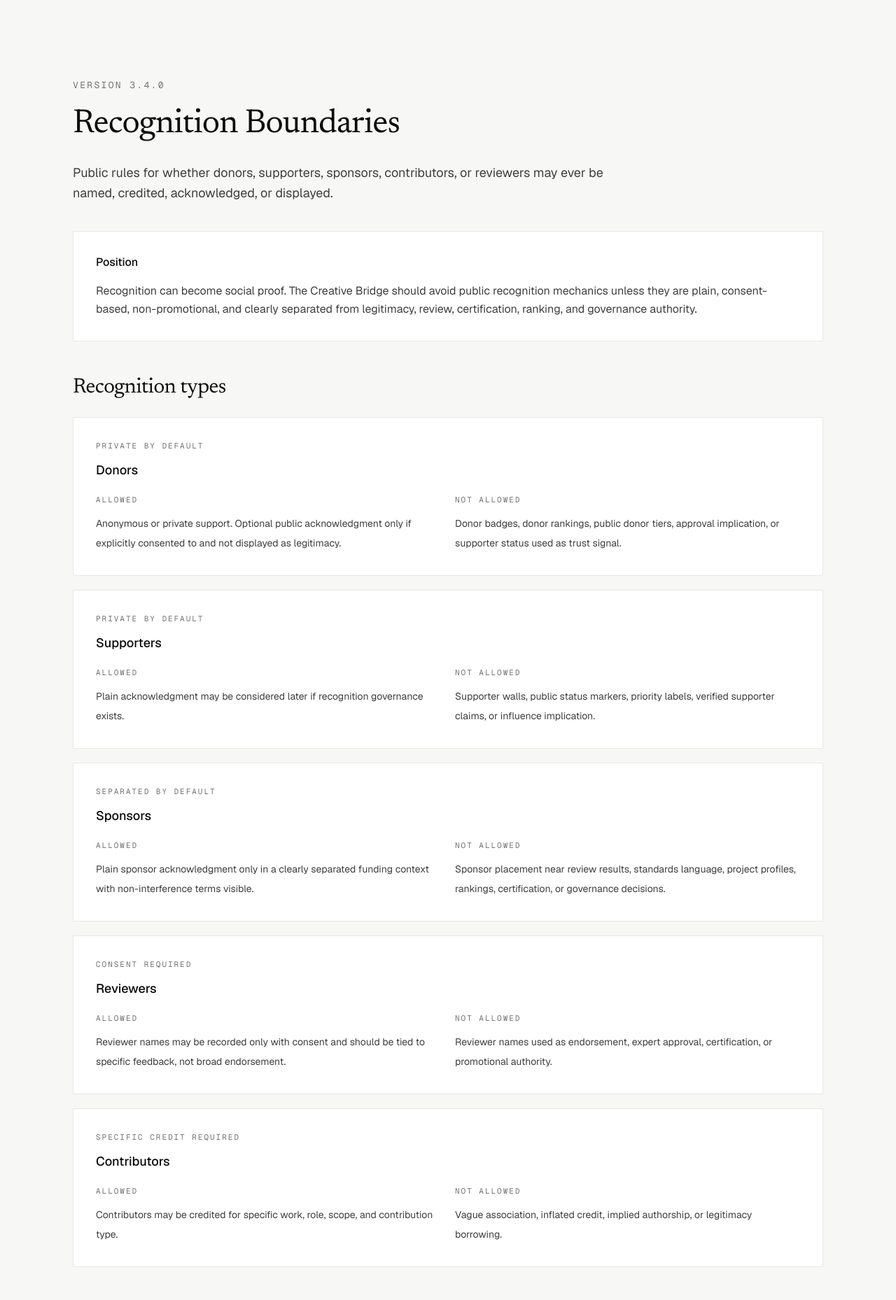
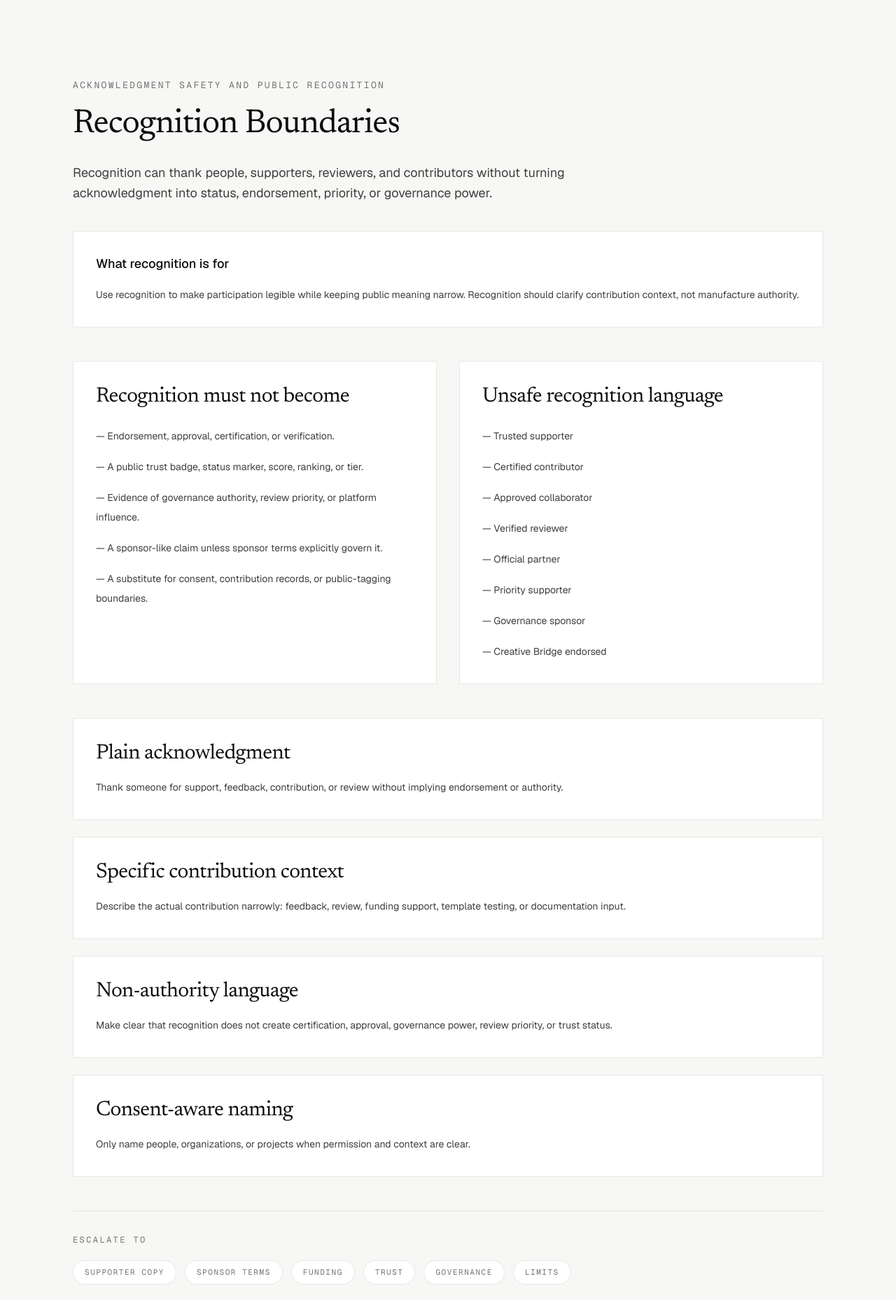
Before and after one commit to zacharymplace/creative-bridge, a Next.js app: page /recognition-boundaries in a window 1280 px wide. Shown: the top 1858 px of the page at 70% size. Built offline with nearby package versions, Linux system fonts and the light colour scheme.

Commit message:
Refine recognition boundaries for readers

```diff
--- a/package.json
+++ b/package.json
@@ -1,6 +1,6 @@
 {
   "name": "creative-bridge",
-  "version": "3.50.0",
+  "version": "3.51.0",
   "private": true,
   "scripts": {
     "prebuild": "node scripts/sync-public-assets.mjs",
--- a/scripts/qa-static-export.mjs
+++ b/scripts/qa-static-export.mjs
@@ -109,6 +109,8 @@ const requiredFiles = [
   "docs/releases/v3.48.0.md",
   "docs/releases/v3.49.0.md",
   "docs/releases/v3.50.0.md",
+  "docs/releases/v3.51.0.md",
+  "docs/system/recognition-boundaries-reader-pass.md",
   "docs/system/supporter-copy-reader-pass.md",
   "docs/system/donation-staging-reader-pass.md",
   "docs/system/donation-launch-review-reader-pass.md",
--- a/scripts/sync-public-assets.mjs
+++ b/scripts/sync-public-assets.mjs
@@ -101,6 +101,8 @@ const markdownFiles = [
   "releases/v3.48.0.md",
   "releases/v3.49.0.md",
   "releases/v3.50.0.md",
+  "releases/v3.51.0.md",
+  "system/recognition-boundaries-reader-pass.md",
   "system/supporter-copy-reader-pass.md",
   "system/donation-staging-reader-pass.md",
   "system/donation-launch-review-reader-pass.md",
--- a/src/app/recognition-boundaries/page.tsx
+++ b/src/app/recognition-boundaries/page.tsx
@@ -1,102 +1,145 @@
-import { recognitionBoundaries } from "@/content/recognition-boundaries/recognition-boundaries";
+import Link from "next/link";
+
+const recognitionMustNotBecome = [
+  "Endorsement, approval, certification, or verification.",
+  "A public trust badge, status marker, score, ranking, or tier.",
+  "Evidence of governance authority, review priority, or platform influence.",
+  "A sponsor-like claim unless sponsor terms explicitly govern it.",
+  "A substitute for consent, contribution records, or public-tagging boundaries.",
+];
+
+const safePatterns = [
+  {
+    title: "Plain acknowledgment",
+    description:
+      "Thank someone for support, feedback, contribution, or review without implying endorsement or authority.",
+  },
+  {
+    title: "Specific contribution context",
+    description:
+      "Describe the actual contribution narrowly: feedback, review, funding support, template testing, or documentation input.",
+  },
+  {
+    title: "Non-authority language",
+    description:
+      "Make clear that recognition does not create certification, approval, governance power, review priority, or trust status.",
+  },
+  {
+    title: "Consent-aware naming",
+    description:
+      "Only name people, organizations, or projects when permission and context are clear.",
+  },
+];
+
+const unsafePatterns = [
+  "Trusted supporter",
+  "Certified contributor",
+  "Approved collaborator",
+  "Verified reviewer",
+  "Official partner",
+  "Priority supporter",
+  "Governance sponsor",
+  "Creative Bridge endorsed",
+];
+
+const escalationPaths = [
+  { label: "Supporter Copy", href: "/supporter-copy" },
+  { label: "Sponsor Terms", href: "/sponsor-terms" },
+  { label: "Funding", href: "/funding" },
+  { label: "Trust", href: "/trust" },
+  { label: "Governance", href: "/governance" },
+  { label: "Limits", href: "/limits" },
+];
 
 export default function RecognitionBoundariesPage() {
   return (
     <main>
       <section className="cb-container cb-section-y">
         <p className="font-mono text-[13px] uppercase tracking-[0.18em] text-[var(--cb-muted)]">
-          Version {recognitionBoundaries.version}
+          Acknowledgment safety and public recognition
         </p>
 
         <h1 className="cb-display mt-4 max-w-4xl text-4xl tracking-tight text-[var(--cb-ink)] sm:text-5xl sm:leading-tight">
-          {recognitionBoundaries.title}
+          Recognition Boundaries
         </h1>
 
         <p className="mt-6 max-w-3xl text-lg leading-relaxed text-[var(--cb-body)]">
-          {recognitionBoundaries.summary}
+          Recognition can thank people, supporters, reviewers, and contributors
+          without turning acknowledgment into status, endorsement, priority, or
+          governance power.
         </p>
 
-        <div className="mt-10 border border-[var(--cb-border)] bg-[var(--cb-surface)] p-6 sm:p-8">
-          <h2 className="text-base font-medium text-[var(--cb-ink)]">
-            Position
-          </h2>
-          <p className="mt-4 text-base leading-relaxed text-[var(--cb-body)]">
-            {recognitionBoundaries.position}
-          </p>
-        </div>
-
-        <section className="mt-12">
-          <h2 className="cb-display text-3xl text-[var(--cb-ink)]">
-            Recognition types
+        <section className="mt-10 border border-[var(--cb-border)] bg-[var(--cb-surface)] p-6 sm:p-8">
+          <h2 className="text-lg font-medium text-[var(--cb-ink)]">
+            What recognition is for
           </h2>
 
-          <div className="mt-6 grid gap-5">
-            {recognitionBoundaries.recognitionTypes.map((item) => (
-              <article
-                key={item.title}
-                className="border border-[var(--cb-border)] bg-[var(--cb-surface)] p-6 sm:p-8"
-              >
-                <p className="font-mono text-[11px] uppercase tracking-[0.18em] text-[var(--cb-muted)]">
-                  {item.defaultState}
-                </p>
-                <h3 className="mt-3 text-lg font-medium text-[var(--cb-ink)]">
-                  {item.title}
-                </h3>
-
-                <div className="mt-5 grid gap-5 md:grid-cols-2">
-                  <div>
-                    <h4 className="font-mono text-[11px] uppercase tracking-[0.18em] text-[var(--cb-muted)]">
-                      Allowed
-                    </h4>
-                    <p className="mt-3 text-sm leading-7 text-[var(--cb-body)]">
-                      {item.allowed}
-                    </p>
-                  </div>
-                  <div>
-                    <h4 className="font-mono text-[11px] uppercase tracking-[0.18em] text-[var(--cb-muted)]">
-                      Not allowed
-                    </h4>
-                    <p className="mt-3 text-sm leading-7 text-[var(--cb-body)]">
-                      {item.notAllowed}
-                    </p>
-                  </div>
-                </div>
-              </article>
-            ))}
-          </div>
+          <p className="mt-4 text-sm leading-7 text-[var(--cb-body)]">
+            Use recognition to make participation legible while keeping public
+            meaning narrow. Recognition should clarify contribution context, not
+            manufacture authority.
+          </p>
         </section>
 
         <section className="mt-12 grid gap-8 lg:grid-cols-2">
-          <div className="border border-[var(--cb-border)] bg-[var(--cb-surface)] p-6 sm:p-8">
+          <article className="border border-[var(--cb-border)] bg-[var(--cb-surface)] p-6 sm:p-8">
             <h2 className="cb-display text-3xl text-[var(--cb-ink)]">
-              Public recognition rules
+              Recognition must not become
             </h2>
+
             <ul className="mt-6 space-y-4 text-sm leading-7 text-[var(--cb-body)]">
-              {recognitionBoundaries.publicRecognitionRules.map((item) => (
+              {recognitionMustNotBecome.map((item) => (
                 <li key={item}>— {item}</li>
               ))}
             </ul>
-          </div>
+          </article>
 
-          <div className="border border-[var(--cb-border)] bg-[var(--cb-surface)] p-6 sm:p-8">
+          <article className="border border-[var(--cb-border)] bg-[var(--cb-surface)] p-6 sm:p-8">
             <h2 className="cb-display text-3xl text-[var(--cb-ink)]">
-              Prohibited patterns
+              Unsafe recognition language
             </h2>
+
             <ul className="mt-6 space-y-4 text-sm leading-7 text-[var(--cb-body)]">
-              {recognitionBoundaries.prohibitedPatterns.map((item) => (
+              {unsafePatterns.map((item) => (
                 <li key={item}>— {item}</li>
               ))}
             </ul>
-          </div>
+          </article>
+        </section>
+
+        <section className="mt-12 grid gap-6">
+          {safePatterns.map((item) => (
+            <article
+              key={item.title}
+              className="border border-[var(--cb-border)] bg-[var(--cb-surface)] p-6 sm:p-8"
+            >
+              <h2 className="cb-display text-3xl text-[var(--cb-ink)]">
+                {item.title}
+              </h2>
+
+              <p className="mt-4 text-sm leading-7 text-[var(--cb-body)]">
+                {item.description}
+              </p>
+            </article>
+          ))}
         </section>
 
         <section className="mt-12 border-t border-[var(--cb-border)] pt-8">
           <h2 className="font-mono text-[12px] uppercase tracking-[0.2em] text-[var(--cb-muted)]">
-            Release gate
+            Escalate to
           </h2>
-          <p className="mt-4 max-w-3xl text-sm leading-7 text-[var(--cb-body)]">
-            {recognitionBoundaries.releaseGate}
-          </p>
+
+          <div className="mt-5 flex flex-wrap gap-3">
+            {escalationPaths.map((item) => (
+              <Link
+                key={item.href}
+                href={item.href}
+                className="rounded-full border border-[var(--cb-border)] bg-white px-4 py-2 font-mono text-[11px] uppercase tracking-[0.14em] text-[var(--cb-muted)] underline-offset-4 hover:underline"
+              >
+                {item.label}
+              </Link>
+            ))}
+          </div>
         </section>
       </section>
     </main>
```
Also changed, not shown: 2 other files (tests, documents, lock files or other folders).
